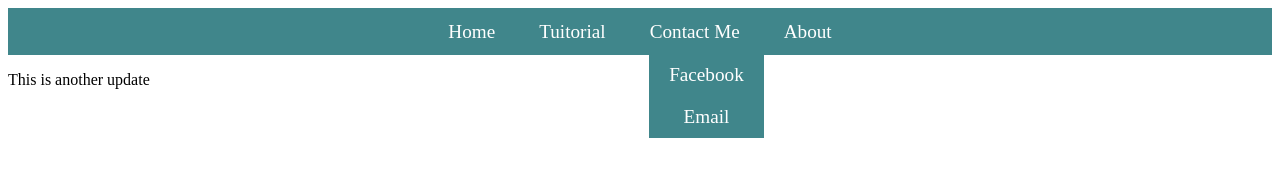
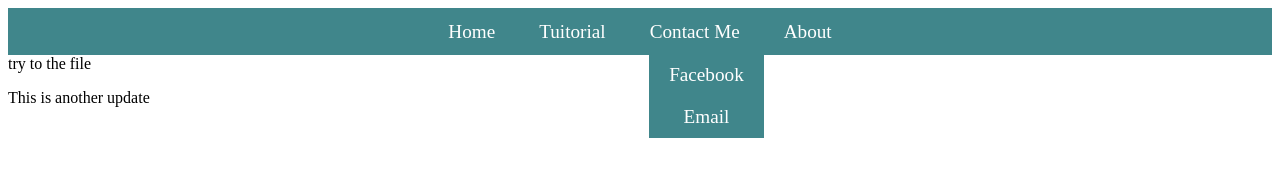
Before and after one commit to Rasel105/CVProject, a plain HTML site: page dropdown/index.html in a window 1280 px wide. Drawn offline with Linux system fonts and the light colour scheme.

Commit message:
Adding update

```diff
--- a/dropdown/index.html
+++ b/dropdown/index.html
@@ -21,6 +21,7 @@
            <a href="#">About</a>
        </div>
 
+       try to the file
        <p>This is another update</p>
 </body>
 </html>
```
